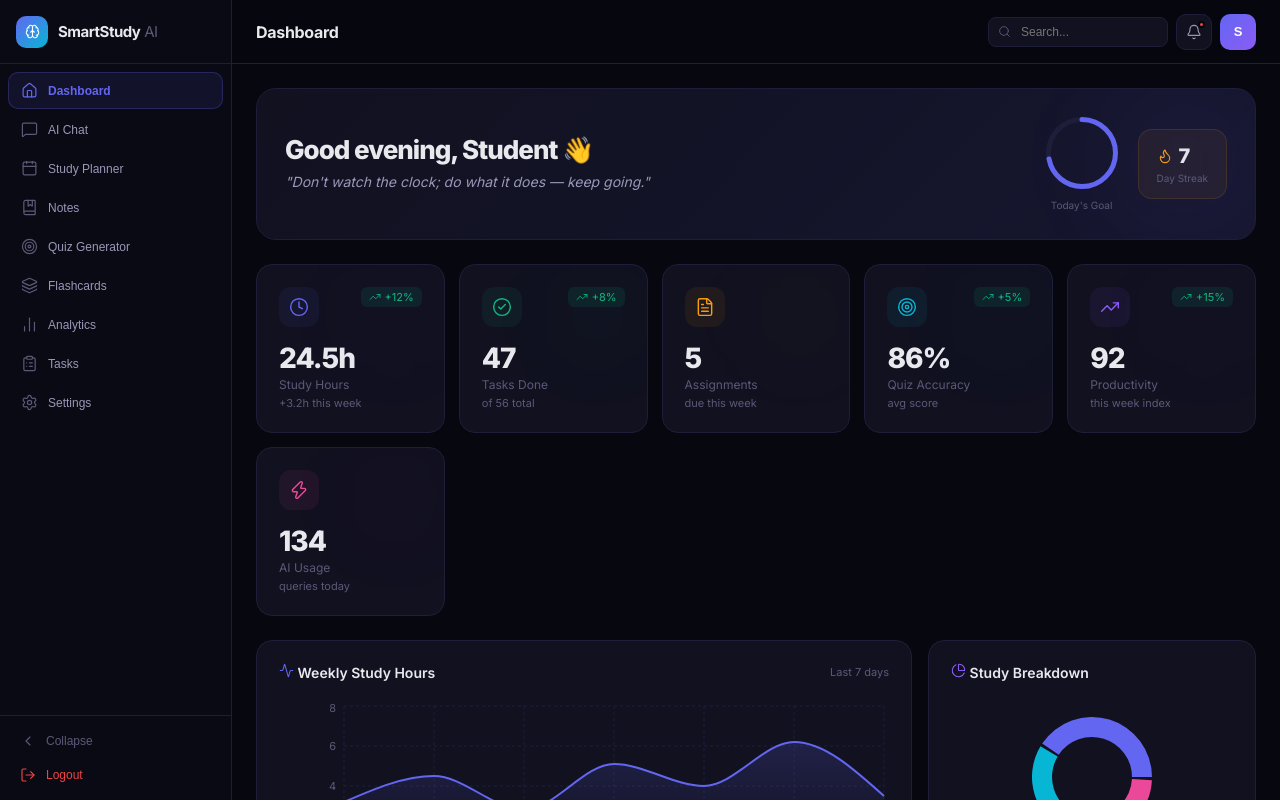
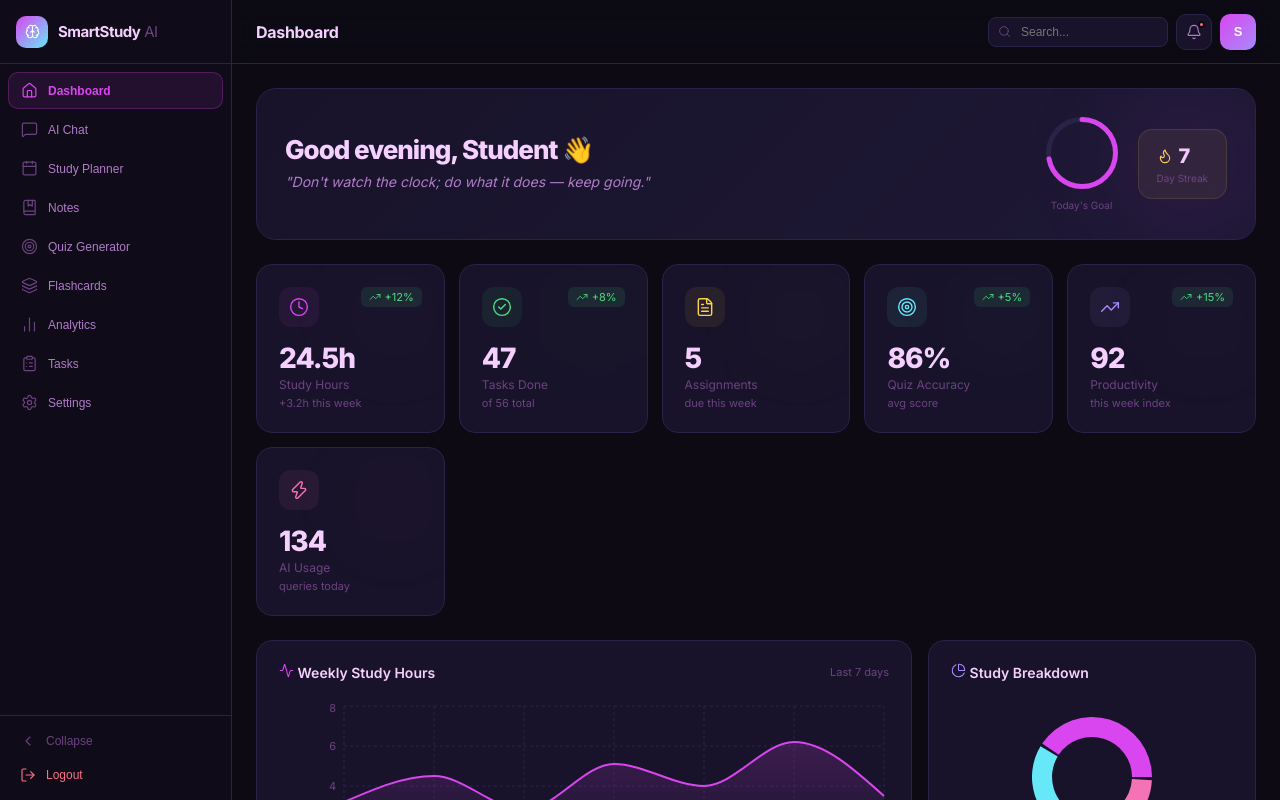
Before and after one commit to NafeesAhmedBhatti/NafeesAhmedBhatti, a React (Vite) app: page / in a window 1280 px wide. Both pictures are taken after a click on the button "Get Started". Built offline with nearby package versions, Linux system fonts and the light colour scheme.

Commit message:
Apply Cyber Sakura theme: dark plum bg, sakura pink (#D946EF) primary, lavender/violet/cyan accents, galaxy-flow liquid buttons

```diff
--- a/index.html
+++ b/index.html
@@ -8,13 +8,13 @@
   <style>
     @import url('https://fonts.googleapis.com/css2?family=Inter:wght@300;400;500;600;700;800;900&display=swap');
     *{margin:0;padding:0;box-sizing:border-box}
-    body{font-family:'Inter',-apple-system,BlinkMacSystemFont,sans-serif;background:#07070F;color:#E8E8ED;-webkit-font-smoothing:antialiased;overflow-x:hidden}
+    body{font-family:'Inter',-apple-system,BlinkMacSystemFont,sans-serif;background:#0D0A14;color:#F5D0FE;-webkit-font-smoothing:antialiased;overflow-x:hidden}
     #root{min-height:100vh}
     ::-webkit-scrollbar{width:5px}
     ::-webkit-scrollbar-track{background:transparent}
-    ::-webkit-scrollbar-thumb{background:rgba(99,102,241,0.3);border-radius:10px}
-    ::-webkit-scrollbar-thumb:hover{background:rgba(99,102,241,0.5)}
-    ::selection{background:rgba(99,102,241,0.3)}
+    ::-webkit-scrollbar-thumb{background:rgba(217,70,239,0.3);border-radius:10px}
+    ::-webkit-scrollbar-thumb:hover{background:rgba(217,70,239,0.5)}
+    ::selection{background:rgba(217,70,239,0.3)}
   </style>
 </head>
 <body>
--- a/src/App.jsx
+++ b/src/App.jsx
@@ -16,22 +16,29 @@
 import { AreaChart, Area, BarChart, Bar, PieChart, Pie, Cell, ResponsiveContainer, XAxis, YAxis, Tooltip, CartesianGrid } from 'recharts';
 
 // ═══════════════════════════════════════════════════════════════
-// THEME
+// THEME — Cyber Sakura
 // ═══════════════════════════════════════════════════════════════
 const T = {
-  bg: '#07070F', bg2: '#0B0B16', bg3: '#0F0F1A',
-  sidebar: '#0A0A14', sidebarHover: '#0E0E1C',
-  surface: '#111120', surface2: '#161630', surface3: '#1C1C3A',
-  border: '#1E1E3A', borderLight: '#2A2A50',
-  text: '#E8E8F0', text2: '#9898B8', text3: '#5A5A78',
-  indigo: '#6366F1', indigoHover: '#5558E6', indigoSoft: 'rgba(99,102,241,0.10)', indigoGlow: 'rgba(99,102,241,0.25)',
-  purple: '#8B5CF6', purpleSoft: 'rgba(139,92,246,0.10)',
-  cyan: '#06B6D4', cyanSoft: 'rgba(6,182,212,0.10)',
-  green: '#10B981', greenSoft: 'rgba(16,185,129,0.10)',
-  orange: '#F59E0B', orangeSoft: 'rgba(245,158,11,0.10)',
-  red: '#EF4444', redSoft: 'rgba(239,68,68,0.10)',
-  pink: '#EC4899', pinkSoft: 'rgba(236,72,153,0.10)',
-  blue: '#3B82F6', blueSoft: 'rgba(59,130,246,0.10)',
+  bg: '#0D0A14', bg2: '#120E1C', bg3: '#171224',
+  sidebar: '#0F0B18', sidebarHover: '#14102A',
+  surface: '#18132A', surface2: '#1E1836', surface3: '#2A2348',
+  border: '#2A2348', borderLight: '#342C56',
+  text: '#F5D0FE', text2: '#B07CC8', text3: '#6B4380',
+  sakura: '#D946EF', sakuraHover: '#C026D3', sakuraSoft: 'rgba(217,70,239,0.10)', sakuraGlow: 'rgba(217,70,239,0.25)',
+  lavender: '#F0ABFC', lavenderSoft: 'rgba(240,171,252,0.10)',
+  rose: '#F472B6', roseSoft: 'rgba(244,114,182,0.10)',
+  fuchsia: '#E879F9', fuchsiaSoft: 'rgba(232,121,249,0.10)',
+  cyan: '#67E8F9', cyanSoft: 'rgba(103,232,249,0.10)',
+  violet: '#A78BFA', violetSoft: 'rgba(167,139,250,0.10)',
+  amber: '#FCD34D', amberSoft: 'rgba(252,211,77,0.10)',
+  green: '#4ADE80', greenSoft: 'rgba(74,222,128,0.10)',
+  red: '#FB7185', redSoft: 'rgba(251,113,133,0.10)',
+  // Legacy aliases for compatibility
+  indigo: '#D946EF', indigoHover: '#C026D3', indigoSoft: 'rgba(217,70,239,0.10)', indigoGlow: 'rgba(217,70,239,0.25)',
+  purple: '#A78BFA', purpleSoft: 'rgba(167,139,250,0.10)',
+  orange: '#FCD34D', orangeSoft: 'rgba(252,211,77,0.10)',
+  pink: '#F472B6', pinkSoft: 'rgba(244,114,182,0.10)',
+  blue: '#67E8F9', blueSoft: 'rgba(103,232,249,0.10)',
 };
 
 const Ic = (Icon, s = 18, color = T.text2) => <Icon size={s} color={color} strokeWidth={1.7} />;
@@ -49,11 +56,11 @@
 @keyframes flipIn{from{transform:rotateY(90deg);opacity:0}to{transform:rotateY(0);opacity:1}}
 @keyframes progress{from{width:0}to{width:var(--pw)}}
 @keyframes fade-in{from{opacity:0}to{opacity:1}}
-.shimmer{background:linear-gradient(90deg,transparent,rgba(99,102,241,0.08),transparent);background-size:200% 100%;animation:shimmer 2s infinite}
+.shimmer{background:linear-gradient(90deg,transparent,rgba(217,70,239,0.06),transparent);background-size:200% 100%;animation:shimmer 2s infinite}
 .glow-btn{position:relative;overflow:hidden;transition:all .3s cubic-bezier(.4,0,.2,1)}
-.glow-btn::before{content:'';position:absolute;inset:-2px;border-radius:inherit;background:linear-gradient(135deg,${T.indigo},${T.purple},${T.cyan});opacity:0;transition:opacity .3s;z-index:-1;filter:blur(8px)}
+.glow-btn::before{content:'';position:absolute;inset:-2px;border-radius:inherit;background:linear-gradient(135deg,#D946EF,#A78BFA,#67E8F9);opacity:0;transition:opacity .3s;z-index:-1;filter:blur(8px)}
 .glow-btn:hover::before{opacity:.6}
-.glow-btn:hover{transform:translateY(-1px);box-shadow:0 8px 32px rgba(99,102,241,0.25)}
+.glow-btn:hover{transform:translateY(-1px);box-shadow:0 8px 32px rgba(217,70,239,0.3),0 0 60px rgba(167,139,250,0.1)}
 .glow-btn:active{transform:translateY(0) scale(.98)}
 `;
 
@@ -255,13 +262,13 @@
     <div style={{ minHeight: '100vh', background: T.bg }}>
       {/* Background orbs */}
       <div style={{ position: 'fixed', inset: 0, pointerEvents: 'none', overflow: 'hidden' }}>
-        <div style={{ position: 'absolute', top: '-20%', left: '15%', width: 600, height: 600, borderRadius: '50%', background: `radial-gradient(circle, rgba(99,102,241,0.08), transparent 70%)`, filter: 'blur(80px)' }} />
-        <div style={{ position: 'absolute', bottom: '-15%', right: '10%', width: 500, height: 500, borderRadius: '50%', background: `radial-gradient(circle, rgba(139,92,246,0.06), transparent 70%)`, filter: 'blur(80px)' }} />
-        <div style={{ position: 'absolute', top: '40%', left: '60%', width: 300, height: 300, borderRadius: '50%', background: `radial-gradient(circle, rgba(6,182,212,0.05), transparent 70%)`, filter: 'blur(60px)' }} />
+        <div style={{ position: 'absolute', top: '-20%', left: '15%', width: 600, height: 600, borderRadius: '50%', background: `radial-gradient(circle, rgba(217,70,239,0.08), transparent 70%)`, filter: 'blur(80px)' }} />
+        <div style={{ position: 'absolute', bottom: '-15%', right: '10%', width: 500, height: 500, borderRadius: '50%', background: `radial-gradient(circle, rgba(167,139,250,0.06), transparent 70%)`, filter: 'blur(80px)' }} />
+        <div style={{ position: 'absolute', top: '40%', left: '60%', width: 300, height: 300, borderRadius: '50%', background: `radial-gradient(circle, rgba(103,232,249,0.05), transparent 70%)`, filter: 'blur(60px)' }} />
       </div>
 
       {/* Navbar */}
-      <nav style={{ position: 'fixed', top: 0, left: 0, right: 0, zIndex: 100, height: 64, display: 'flex', alignItems: 'center', justifyContent: 'space-between', padding: '0 40px', background: 'rgba(7,7,15,0.8)', backdropFilter: 'blur(20px) saturate(1.5)', borderBottom: `1px solid ${T.border}` }}>
+      <nav style={{ position: 'fixed', top: 0, left: 0, right: 0, zIndex: 100, height: 64, display: 'flex', alignItems: 'center', justifyContent: 'space-between', padding: '0 40px', background: 'rgba(13,10,20,0.8)', backdropFilter: 'blur(20px) saturate(1.5)', borderBottom: `1px solid ${T.border}` }}>
         <div style={{ display: 'flex', alignItems: 'center', gap: 10 }}>
           <div style={{ width: 32, height: 32, borderRadius: 10, background: `linear-gradient(135deg, ${T.indigo}, ${T.cyan})`, display: 'flex', alignItems: 'center', justifyContent: 'center', boxShadow: `0 0 24px ${T.indigo}40` }}>{Ic(Brain, 16, '#fff')}</div>
           <span style={{ fontWeight: 700, fontSize: 16, letterSpacing: '-0.5px' }}>SmartStudy<span style={{ color: T.text3, fontWeight: 400 }}> AI</span></span>
@@ -968,7 +975,7 @@
       {/* Main content */}
       <div style={{ flex: 1, display: 'flex', flexDirection: 'column', minWidth: 0 }}>
         {/* Top bar */}
-        <header style={{ height: 64, display: 'flex', alignItems: 'center', justifyContent: 'space-between', padding: '0 24px', borderBottom: `1px solid ${T.border}`, flexShrink: 0, background: 'rgba(7,7,15,0.6)', backdropFilter: 'blur(12px)' }}>
+        <header style={{ height: 64, display: 'flex', alignItems: 'center', justifyContent: 'space-between', padding: '0 24px', borderBottom: `1px solid ${T.border}`, flexShrink: 0, background: 'rgba(13,10,20,0.6)', backdropFilter: 'blur(12px)' }}>
           <div style={{ display: 'flex', alignItems: 'center', gap: 12 }}>
             <h2 style={{ fontSize: 16, fontWeight: 700, letterSpacing: '-0.3px' }}>{SIDEBAR_ITEMS.find(i => i.id === page)?.label || 'Dashboard'}</h2>
           </div>
```
Also changed, not shown: 2 other files (tests, documents, lock files or other folders).
